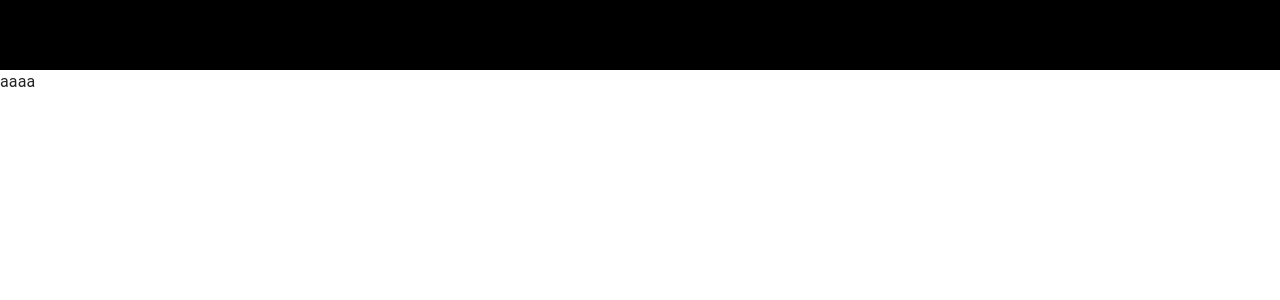
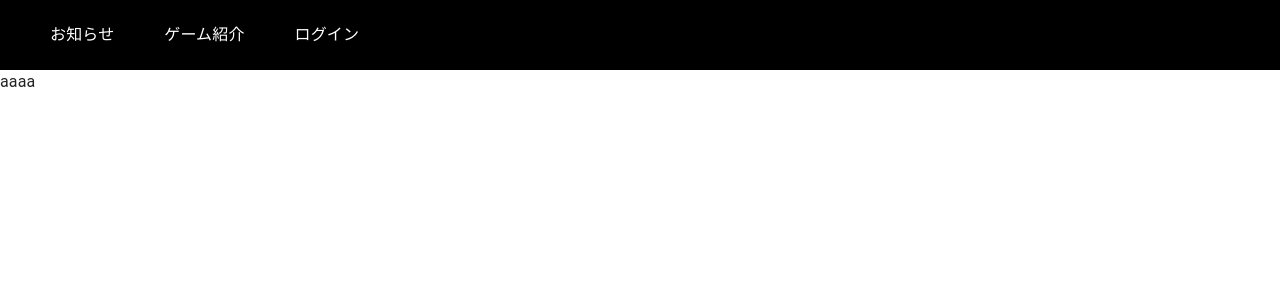
Before and after one commit to Hinata0607/2024U22-CodeMagic, a Next.js app in the folder frontend/: page / in a window 1280 px wide. Shown: the top 300 px of the page. Built offline with nearby package versions, Linux system fonts and the light colour scheme.

Commit message:
トップヘッダーにボタン配置

```diff
--- a/frontend/src/layouts/topLayout/TopLayout.tsx
+++ b/frontend/src/layouts/topLayout/TopLayout.tsx
@@ -1,15 +1,24 @@
 'use client';
-import { ReactNode } from 'react';
 import { TopHeader } from './block';
+import { TopHeaderLink } from './atom';
+import { TopLayoutProps } from '@/types';
 
-interface TopLayoutProps {
-	children: ReactNode;
-}
+const Links = [
+	{link: "info", title: "お知らせ"},
+	{link: "intro", title: "ゲーム紹介"},
+	{link: "login", title: "ログイン"},
+]
 
 export const TopLayout = ({ children }: TopLayoutProps) => {
 	return (
 		<>
-			<TopHeader />
+			<TopHeader>
+				{
+					Links.map((link, index) => (
+						<TopHeaderLink key={index} link={link.link} title={link.title} />
+					))
+				}
+			</TopHeader>
 			{children}
 		</>
 	);
--- /dev/null
+++ b/frontend/src/layouts/topLayout/atom/TopHeaderLink.tsx
@@ -0,0 +1,16 @@
+import { TopHeaderLinkProps } from '@/types';
+import { Typography } from '@mui/material';
+import Link from 'next/link';
+
+export const TopHeaderLink = ({ link, title }: TopHeaderLinkProps) => {
+	return (
+		<Link
+			href={link}
+			style={{
+				textDecoration: 'none',
+			}}
+		>
+			<Typography color="layout.topLayout.color">{title}</Typography>
+		</Link>
+	);
+};
--- a/frontend/src/layouts/topLayout/atom/index.ts
+++ b/frontend/src/layouts/topLayout/atom/index.ts
@@ -0,0 +1 @@
+export * from './TopHeaderLink';
--- a/frontend/src/layouts/topLayout/block/TopHeader.tsx
+++ b/frontend/src/layouts/topLayout/block/TopHeader.tsx
@@ -1,28 +1,31 @@
+import { TopHeaderProps } from '@/types';
 import { Box } from '@mui/material';
 
-export const TopHeader = () => {
+export const TopHeader = ({ children }: TopHeaderProps) => {
 	const HEIGHT = 70;
-	const MAX_HEIGHT = 30
+	const MAX_HEIGHT = 30;
 
 	return (
 		<>
 			<Box
-				position={'fixed'}
+				position="fixed"
 				top={0}
 				left={0}
-				width={'100vw'}
+				display="flex"
+				justifyContent="start"
+				alignItems="center"
+				gap="50px"
+				width="100vw"
 				height={`${HEIGHT}px`}
 				maxHeight={`${MAX_HEIGHT}vh`}
+				p="0 50px"
 				sx={{
-					backgroundColor: '#000',
+					backgroundColor: 'layout.topLayout.primary',
 				}}
-			></Box>
-			<Box
-				width={'100vw'}
-
-		height={`${HEIGHT}px`}
-				maxHeight={`${MAX_HEIGHT}vh`}
-			/>
+			>
+				{children}
+			</Box>
+			<Box width="100vw" height={`${HEIGHT}px`} maxHeight={`${MAX_HEIGHT}vh`} />
 		</>
 	);
-}
+};
--- a/frontend/src/theme/defaultTheme.ts
+++ b/frontend/src/theme/defaultTheme.ts
@@ -8,7 +8,8 @@ export const defaultTheme = createTheme({
 		},
 		layout: {
 			topLayout: {
-				main: '#000',
+				primary: '#000',
+				color: '#fff',
 			},
 		},
 	},
--- a/frontend/src/types/libs/extendedThemeProps.d.ts
+++ b/frontend/src/types/global/extendedThemeProps.d.ts
@@ -4,14 +4,16 @@ declare module '@mui/material/styles' {
 	interface Palette {
 		layout: {
 			topLayout: {
-				main: string;
+				primary: string;
+				color: string;
 			};
 		};
 	}
 	interface PaletteOptions {
 		layout?: {
 			topLayout?: {
-				main?: string;
+				primary?: string;
+				color?: string;
 			};
 		};
 	}
--- /dev/null
+++ b/frontend/src/types/index.ts
@@ -0,0 +1 @@
+export * from './layouts';
--- /dev/null
+++ b/frontend/src/types/layouts/index.ts
@@ -0,0 +1 @@
+export * from './topLayout';
--- /dev/null
+++ b/frontend/src/types/layouts/topLayout/index.ts
@@ -0,0 +1 @@
+export * from './topLayoutProps';
```
Also changed, not shown: frontend/src/types/layouts/topLayout/topLayoutProps.d.ts (added, +14 -0 lines).
